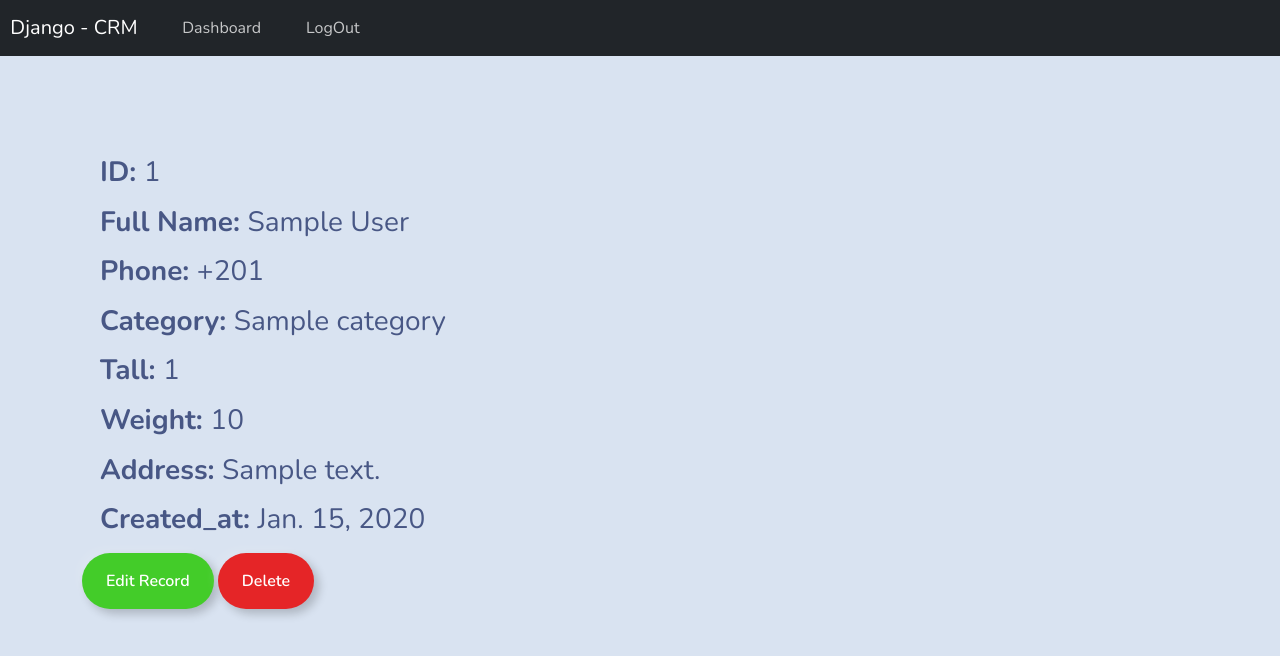
After one commit to mostafa3ttar/Django-Build-CRM, a Django app: a page that uses templates/web/detail-record.html in a window 1280 px wide. The commit adds this page. Shown: the top 656 px of the page. Run offline with Django 5.2, Linux system fonts and the light colour scheme; a user stored in the database is signed in; tables that the repository leaves empty hold one stand-in row (values such as "Sample post").

Commit message:
feat: complete CRUD lifecycle with slug-based routing for records

```diff
--- /dev/null
+++ b/templates/web/detail-record.html
@@ -0,0 +1,24 @@
+{% extends "base.html" %}
+
+
+{% block content %}
+
+<div class="cart" style="padding-left: 100px; padding-top: 100px;">
+    <h3>
+        <p><strong>ID: </strong>{{record.id}}</p>
+        <p><strong>Full Name: </strong>{{record.first_name }} {{record.last_name}}</p>
+        <p><strong>Phone: </strong>+20{{record.phone}}</p>
+        <p><strong>Category: </strong>{{record.category}}</p>
+        <p><strong>Tall: </strong>{{record.tall}}</p>
+        <p><strong>Weight: </strong>{{record.weight}}</p>
+        <p><strong>Address: </strong>{{record.address}}</p>
+        <p><strong>Created_at: </strong>{{record.created_at}}</p>
+    </h3>
+</div>
+
+<div class="container">
+    <a class="btn btn-outline-success" href="{% url 'webapp:edit-record' record.slug %}">Edit Record</a>
+    <a class="btn btn-outline-danger" href="{% url 'webapp:delete-record' record.slug %}">Delete</a>
+</div>
+
+{% endblock content %}
--- a/webapp/form.py
+++ b/webapp/form.py
@@ -7,4 +7,4 @@ class CreateRecordForm(forms.ModelForm):
         model = Record
         # fields = ['first_name', 'last_name', 'phone', 'category',]
         fields = '__all__'
-        exclude = ('created_at',)
+        exclude = ('created_at','slug',)
--- a/webapp/models.py
+++ b/webapp/models.py
@@ -1,4 +1,7 @@
 from django.db import models
+import uuid
+from django.utils.text import slugify
+
 
 # Create your models here.
 
@@ -22,6 +25,14 @@ class Record(models.Model):
     address = models.CharField(max_length=500)
     created_at = models.DateField(auto_now_add=True)
 
+    slug = models.SlugField(null=True, blank=True, unique=True)
+
+    def save(self, *args, **kwargs):
+        if not self.slug:
+            original_slug = slugify(self.first_name +" "+ self.last_name)    ##logic
+            self.slug = f"{original_slug}-{str(uuid.uuid4())[:4]}"
+        super(Record,self).save(*args, **kwargs)
+
     def __str__(self):
         return self.first_name +" "+ self.last_name
 
--- a/webapp/urls.py
+++ b/webapp/urls.py
@@ -1,5 +1,7 @@
 from django.urls import path
 from . import views
+from django.conf import settings
+from django.conf.urls.static import static
 
 app_name = 'webapp'
 
@@ -7,4 +9,11 @@ urlpatterns = [
     path('', views.home, name='home'),
     path('dashboard/', views.dashboard, name='dashboard'),
     path('create-record/', views.create_record, name='create-record'),
-]
+    path('detail/<slug:slug>/', views.detail_record, name='detail-record'),
+    path('edit/<slug:slug>/', views.edit_record, name='edit-record'),
+    path('delete/<slug:slug>/', views.delete_record, name='delete-record'),
+    ]
+
+
+if settings.DEBUG:
+    urlpatterns += static(settings.MEDIA_URL, document_root=settings.MEDIA_ROOT)
--- a/webapp/views.py
+++ b/webapp/views.py
@@ -1,4 +1,4 @@
-from django.shortcuts import render, redirect
+from django.shortcuts import render, redirect, get_object_or_404
 from django.contrib.auth.decorators import login_required
 from .form import *
 from django.contrib import messages
@@ -7,16 +7,20 @@ from .models import Record
 
 # Create your views here.
 
+
+#Home
 def home(request):
     context = {'home':home}
     return render(request, 'web/home.html', context)
 
+#Dashboard
 @login_required(login_url='users:login')
 def dashboard(request):
-    record = Record.objects.all()
-    context = {'record':record}
+    records = Record.objects.all()
+    context = {'records':records}
     return render(request, 'web/dashboard.html', context)
 
+#Create
 @login_required(login_url='users:login')
 def create_record(request):
     form = CreateRecordForm()
@@ -32,3 +36,56 @@ def create_record(request):
     context = {'form':form}
 
     return render(request, 'web/create-record.html', context=context)
+
+
+
+#Detail
+@login_required(login_url='users:login')
+def detail_record(request, slug):
+    record = get_object_or_404(Record, slug=slug)  # to show me hhtp404 if ther's no objectin database
+    if request.method == 'POST':
+        form = CreateRecordForm(request.POST, instance=record)
+        if form.is_valid():
+            myform = form.save(commit=False)
+            myform.record = record
+            myform.save()
+            return redirect('webapp:dashboard')
+
+    else:
+        form = CreateRecordForm(instance=record)
+
+    context = {'record': record, 'form': form}
+
+    return render(request, 'web/detail-record.html', context)
+
+
+#Edit
+@login_required(login_url='users:login')
+def edit_record(request, slug):
+    record = get_object_or_404(Record, slug=slug)  # to show me hhtp404 if ther's no objectin database
+    if request.method == 'POST':
+        form = CreateRecordForm(request.POST, instance=record)
+        if form.is_valid():
+            myform = form.save(commit=False)
+            myform.record = record
+            myform.save()
+            return redirect('webapp:detail-record', slug=record.slug)
+    else:
+        form = CreateRecordForm(instance=record)
+
+    context = {'record': record, 'form': form}
+
+    return render(request, 'web/edit-record.html', context)
+
+# Delete
+@login_required(login_url='users:login')
+def delete_record(request, slug):
+    record = get_object_or_404(Record, slug=slug)
+    if request.method == 'POST':
+        record.delete()
+        messages.warning(request, "Record Deleted Successfully!")
+        return redirect('webapp:dashboard')
+
+    context = {'record':record}
+
+    return render(request, 'web/delete-record.html', context)
```
Also changed, not shown: templates/web/dashboard.html (+7 -8 lines), templates/web/delete-record.html (added, +24 -0 lines), templates/web/edit-record.html (added, +23 -0 lines), webapp/migrations/0003_alter_record_options_record_slug.py (added).
